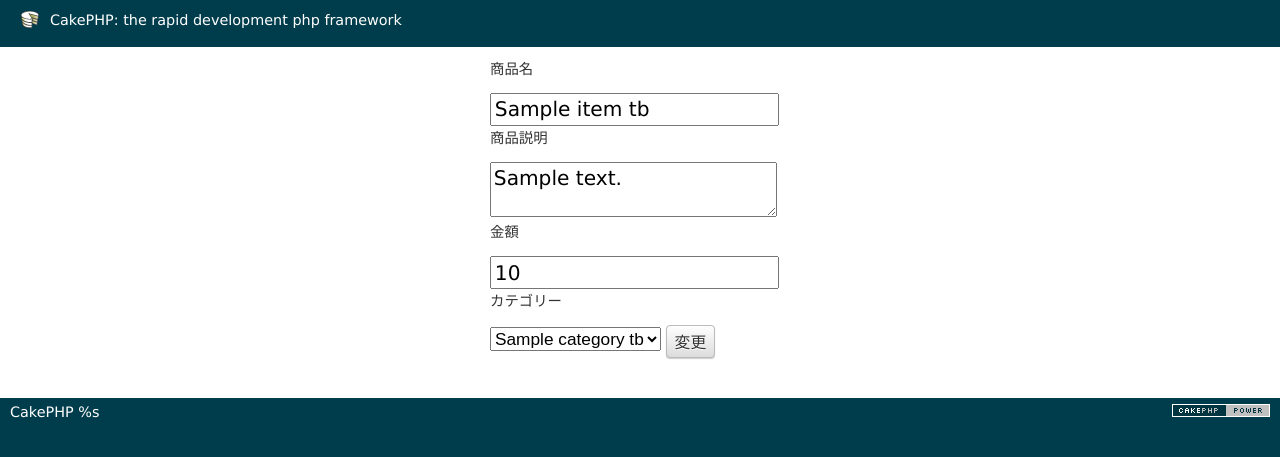
After one commit to watarukoshikawa/shopping, a CakePHP app: the page made by cakephp/app/View/Item/regist.ctp in a window 1280 px wide. The commit adds this page. Shown: the top 457 px of the page. Run offline with PHP 8.4 and a stand-in for CakePHP, Linux system fonts and the light colour scheme; the template is opened without the code that fills it: most values are stand-ins (such as "Sample title", 1, 10 or a date in 2020); data that the repository does not hold is empty; some libraries are stand-ins or nearby versions.

Commit message:
ItemController 削除部分以外完成

```diff
--- /dev/null
+++ b/cakephp/app/View/Item/regist.ctp
@@ -0,0 +1,31 @@
+<style type="text/css">
+	div#main_area{
+		width: 300px;
+		margin: 0 auto;
+	}
+</style>
+<div id="main_area">
+	<?php if(isset($update_data)): ?>
+	<form action="/shopping/cakephp/item/run_update" method="POST">
+	<?php else: ?>
+	<form action="/shopping/cakephp/item/run_regist" method="POST">
+	<?php endif; ?>
+		<p>商品名</p>
+		<input type="text" name="name" value="<?php if(isset($update_data)){ echo $update_data['item_tb']['name'];}; ?>">
+		<p>商品説明</p>
+		<textarea name="text"><?php if(isset($update_data)){ echo $update_data['item_tb']['text'];}; ?></textarea>
+		<p>金額</p>
+		<input type="text" name="price" value="<?php if(isset($update_data)){ echo $update_data['item_tb']['price'];}; ?>">
+		<p>カテゴリー</p>
+		<select name="category_id">
+			<?php foreach ($select as $selecter): ?>
+				<?php if(isset($update_data) && $update_data['item_tb']['category_id'] == $selecter['category_tb']['id']): ?>
+					<option value="<?php echo $selecter['category_tb']['id'] ?>" selected><?php echo $selecter['category_tb']['name'] ?></option>
+				<?php else: ?>
+					<option value="<?php echo $selecter['category_tb']['id'] ?>"><?php echo $selecter['category_tb']['name'] ?></option>
+				<?php endif; ?>
+			<?php endforeach; ?>
+		</select>
+		<input type="submit" value="<?php if(isset($update_data)){ echo '変更';}else{ echo '登録';}; ?>">
+	</form>
+</div>
```
Also changed, not shown: cakephp/app/Controller/ItemController.php (+36 -0 lines), cakephp/app/View/Item/item.ctp (+33 -1 lines).
